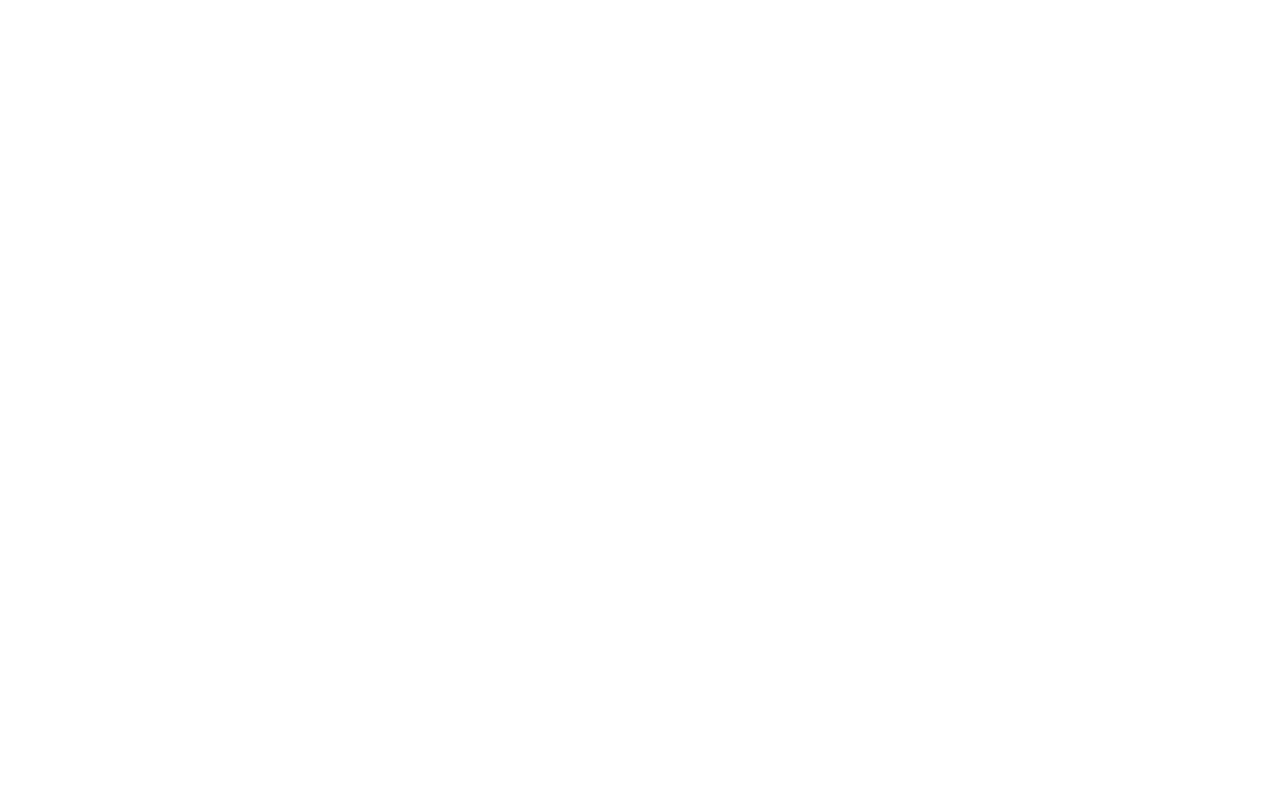
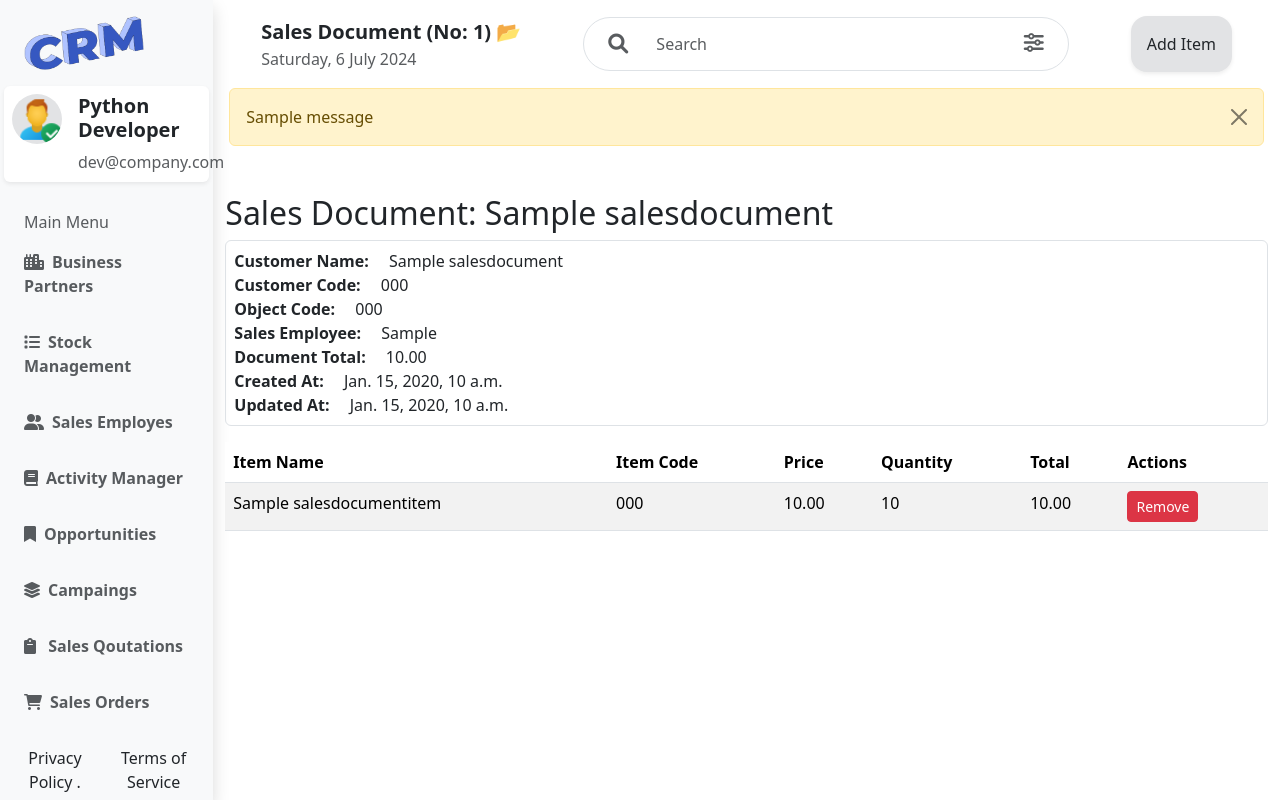
Before and after one commit to muchirajunior/crm, a Django app: page /sales-documents/view_sales_document/1/ in a window 1280 px wide. Before the commit the page is empty. Run offline with Django 5.2, Linux system fonts and the light colour scheme; tables that the repository leaves empty hold one stand-in row (values such as "Sample post"); one stand-in notice (Sample message) is shown.

Commit message:
complete documents

```diff
--- a/sales/models.py
+++ b/sales/models.py
@@ -1,16 +1,16 @@
 from django.db import models
 
 class SalesDocument(models.Model):
-    number = models.CharField(max_length=10)
     customer_name = models.CharField(max_length=100)
     customer_code = models.CharField(max_length=100)
     object_code = models.CharField(max_length=100)
     sales_employee = models.CharField(max_length=100)
+    doc_total = models.DecimalField(max_digits=10, decimal_places=2, default=0.00)
     created_at = models.DateTimeField(auto_now_add=True)
     updated_at = models.DateTimeField(auto_now=True)
 
     def __str__(self):
-        return self.number
+        return self.customer_code
 
 class SalesDocumentItem(models.Model):
     document = models.ForeignKey(SalesDocument, on_delete=models.CASCADE)
@@ -22,13 +22,3 @@ class SalesDocumentItem(models.Model):
 
     def __str__(self):
         return f"{self.item_name} ({self.quantity})"
-
-    def save(self, *args, **kwargs):
-        if not self.number:
-            last_document = SalesDocument.objects.order_by('-number').first()
-            if last_document:
-                last_number = int(last_document.number)
-            else:
-                last_number = 999  # Start from 1000 if no documents exist
-            self.number = str(last_number + 1)
-        super().save(*args, **kwargs)
--- a/sales/templates/sales_documents.html
+++ b/sales/templates/sales_documents.html
@@ -76,10 +76,10 @@ CRM - Sales Documents
             <thead>
                 <tr>
                     <th>Number</th>
-                    <th>Customer Name</th>
                     <th>Customer Code</th>
                     <th>Object Code</th>
                     <th>Sales Employee</th>
+                    <th>Document Total</th>
                     <th>Created At</th>
                     <th>Updated At</th>
                     <th>Actions</th>
@@ -88,11 +88,11 @@ CRM - Sales Documents
             <tbody>
                 {% for document in documents %}
                 <tr>
-                    <td>100{{ document.id }}</td>
                     <td>{{ document.customer_name }}</td>
                     <td>{{ document.customer_code }}</td>
                     <td>{{ document.object_code }}</td>
                     <td>{{ document.sales_employee }}</td>
+                    <td>{{ document.doc_total }}</td>
                     <td>{{ document.created_at }}</td>
                     <td>{{ document.updated_at }}</td>
                     <td>
--- a/sales/templates/view_sales_document.html
+++ b/sales/templates/view_sales_document.html
@@ -0,0 +1,109 @@
+{% extends 'base.html' %}
+{% load static %}
+{% block title %}
+CRM - Sales Document {{ document.id }}
+{% endblock %}
+{%block page_name%} Sales Document (No: {{ document.id }}) 📂 {% endblock %}
+
+
+{% block action %}<button type="button" class="nav-link" data-bs-toggle="modal" data-bs-target="#addItemModal">
+    Add Item
+  </button>
+
+<!-- Add Item Modal -->
+<div class="modal fade" id="addItemModal" tabindex="-1" aria-labelledby="addItemModalLabel" aria-hidden="true">
+    <div class="modal-dialog">
+        <div class="modal-content">
+            <div class="modal-header fw-bold border-none">
+                <h5 class="modal-title" id="addItemModalLabel">Add Item</h5>
+                <button type="button" class="btn-close" data-bs-dismiss="modal" aria-label="Close"></button>
+            </div>
+            <div class="modal-body">
+                <form method="post">
+                    {% csrf_token %}
+                    <div class="mb-3">
+                        <label for="item_id" class="form-label">Select Item</label>
+                        <select class="form-control shadow-none" id="item_id" name="item_id" required>
+                            {% for item in available_items %}
+                            <option value="{{ item.id }}">{{ item.name }}</option>
+                            {% endfor %}
+                        </select>
+                    </div>
+                    <div class="mb-3">
+                        <label for="quantity" class="form-label">Quantity</label>
+                        <input type="number" class="form-control shadow-none" id="quantity" name="quantity" required>
+                    </div>
+                    <button type="submit" name="add_item" class="btn btn-dark w-100">Add Item</button>
+                </form>
+            </div>
+        </div>
+    </div>
+</div>
+{% endblock %}
+
+
+{% block content %}
+
+{% if messages %}
+{% for message in messages %}
+    <div class="alert alert-warning alert-dismissible fade show m-3" role="alert">
+        {{ message }}
+        <button type="button" class="btn-close" data-bs-dismiss="alert" aria-label="Close"></button>
+    </div>
+{% endfor %}
+{% endif %}
+
+<div class="container mt-5">
+    <h2>Sales Document: {{ document.customer_name }}</h2>
+    <div class="mb-3 border rounded-2 p-2">
+        <strong class="me-3">Customer Name:</strong> {{ document.customer_name }}<br>
+        <strong class="me-3">Customer Code:</strong> {{ document.customer_code }}<br>
+        <strong class="me-3">Object Code:</strong> {{ document.object_code }}<br>
+        <strong class="me-3">Sales Employee:</strong> {{ document.sales_employee }}<br>
+        <strong class="me-3">Document Total:</strong> {{ document.doc_total }}<br>
+        <strong class="me-3">Created At:</strong> {{ document.created_at }}<br>
+        <strong class="me-3">Updated At:</strong> {{ document.updated_at }}<br>
+    </div>
+
+    <div class="mb-3">
+
+        <div class="table-responsive">
+            <table class="table table-striped">
+                <thead>
+                    <tr>
+                        <th>Item Name</th>
+                        <th>Item Code</th>
+                        <th>Price</th>
+                        <th>Quantity</th>
+                        <th>Total</th>
+                        <th>Actions</th>
+                    </tr>
+                </thead>
+                <tbody>
+                    {% for item in items %}
+                    <tr>
+                        <td>{{ item.item_name }}</td>
+                        <td>{{ item.item_code }}</td>
+                        <td>{{ item.item_price }}</td>
+                        <td>{{ item.quantity }}</td>
+                        <td>{{ item.total_price }}</td>
+                        <td>
+                            <form method="post" style="display:inline;">
+                                {% csrf_token %}
+                                <input type="hidden" name="item_id" value="{{ item.id }}">
+                                <button type="submit" name="remove_item" class="btn btn-danger btn-sm">Remove</button>
+                            </form>
+                        </td>
+                    </tr>
+                    {% endfor %}
+                </tbody>
+            </table>
+        </div>
+    </div>
+</div>
+
+
+
+
+
+{% endblock %}
--- a/sales/views.py
+++ b/sales/views.py
@@ -1,3 +1,4 @@
+from decimal import Decimal
 from django.shortcuts import render, redirect, get_object_or_404
 from django.contrib import messages
 from business_partners.models import BusinessPartner
@@ -27,7 +28,7 @@ def create_sales_document(request):
         customer_code = selected_partner.code
 
         try:
-            document = SalesDocument.objects.create(customer_name=customer_name, customer_code=customer_code, object_code=object_code, sales_employee=sales_employee)
+            document = SalesDocument.objects.create(customer_name=customer_name, customer_code=customer_code, object_code=object_code, sales_employee=sales_employee, doc_total=0)
             messages.success(request, f"Sales Document '{document.number}' created successfully.")
             return redirect('sales_documents')
         except Exception as e:
@@ -39,8 +40,53 @@ def create_sales_document(request):
 def view_sales_document(request, document_id):
     document = get_object_or_404(SalesDocument, id=document_id)
     items = SalesDocumentItem.objects.filter(document=document)
-    all_items = Item.objects.all()
-    return render(request, 'view_sales_document.html', {'document': document, 'items': items, 'all_items': all_items})
+    available_items = Item.objects.all()
+
+    if request.method == 'POST':
+        if 'add_item' in request.POST:
+            item_id = request.POST.get('item_id')
+            quantity = request.POST.get('quantity')
+            item = get_object_or_404(Item, id=item_id)
+            quantity = Decimal(quantity)
+            item_total = item.price * quantity
+
+            SalesDocumentItem.objects.create(
+                document=document,
+                item_name=item.name,
+                item_code=item.code,
+                item_price=item.price,
+                quantity=quantity,
+                total_price=item_total
+            )
+
+            # Update the document total
+            document.doc_total += item_total
+            document.save()
+
+            messages.success(request, f"Item '{item.name}' added to document.")
+            return redirect('view_sales_document', document_id=document.id)
+
+        elif 'remove_item' in request.POST:
+            item_id = request.POST.get('item_id')
+            sales_document_item = get_object_or_404(SalesDocumentItem, id=item_id)
+            item_total = sales_document_item.item_price * sales_document_item.quantity
+
+            # Remove the item
+            sales_document_item.delete()
+
+            # Update the document total
+            document.doc_total -= item_total
+            document.save()
+
+            messages.success(request, "Item removed from document.")
+            return redirect('view_sales_document', document_id=document.id)
+
+    return render(request, 'view_sales_document.html', {
+        'document': document,
+        'items': items,
+        'available_items': available_items
+    })
+
 
 def add_sales_document_item(request):
     if request.method == 'POST':
```
Also changed, not shown: sales/migrations/0004_remove_salesdocument_number_salesdocument_doc_total.py (added).
